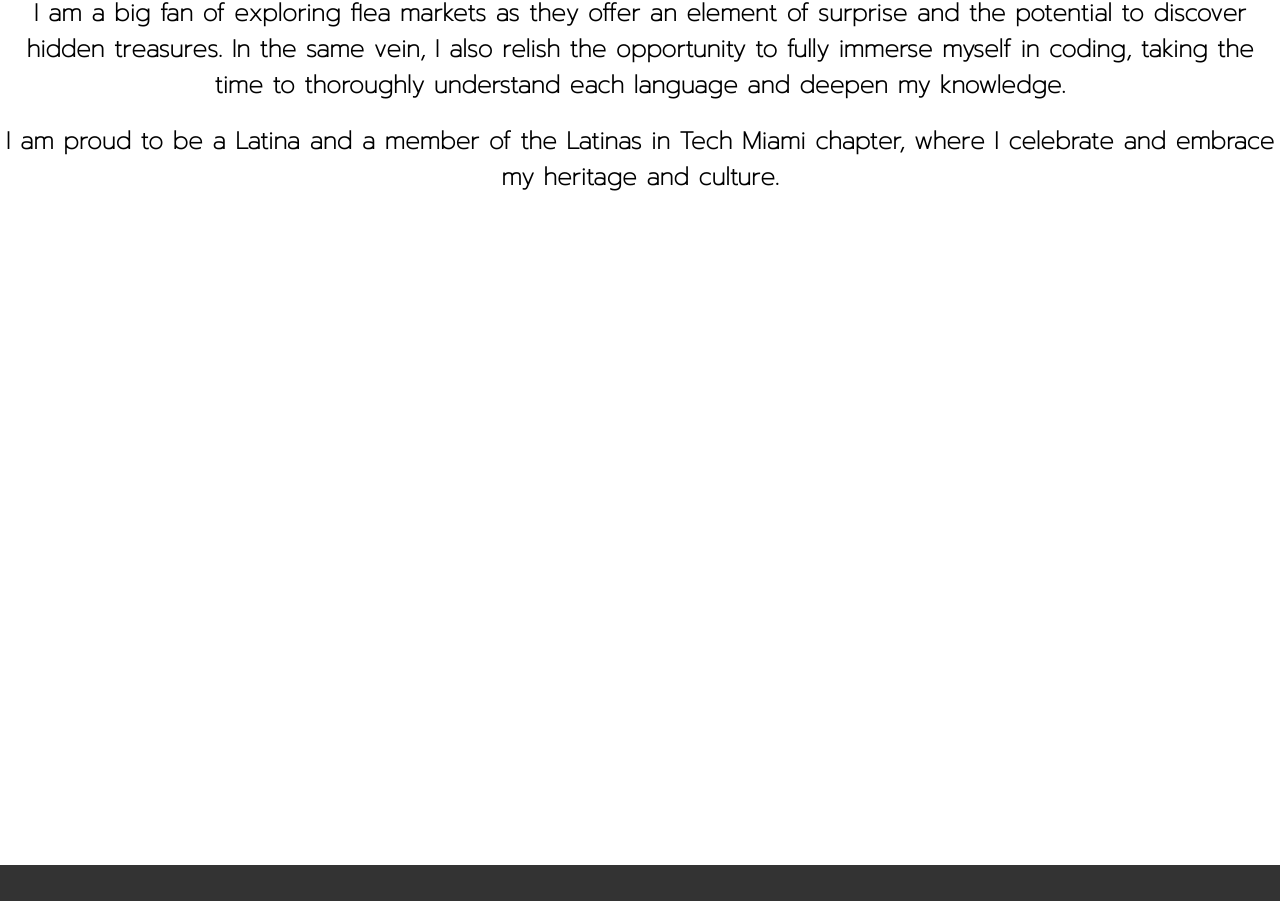
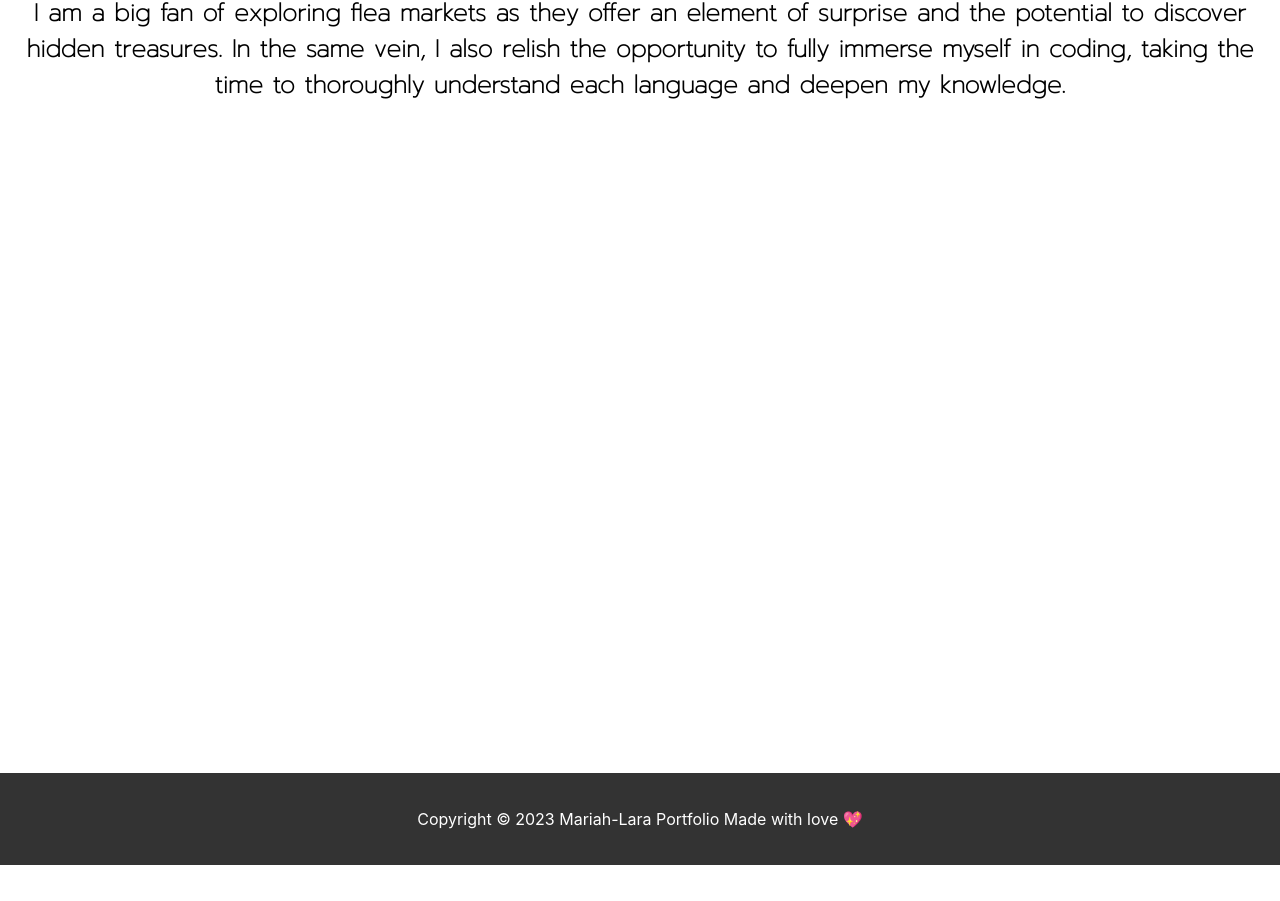
Before and after one commit to Primemerlinian/mariah-lara-portfolio, a React (Create React App) app: page /aboutme in a window 1280 px wide. Shown: the part 838-1739 px from the top of the page. After the commit the page ends 1703 px from the top, so only its background shows below. Built offline with nearby package versions, Linux system fonts and the light colour scheme; a web font is replaced by a local one.

Commit message:
add home paragraph

```diff
--- a/src/pages/AboutMe.jsx
+++ b/src/pages/AboutMe.jsx
@@ -7,7 +7,7 @@ function AboutMe() {
       <h2>In addition to being a proud pet parent of both a dog (Beauty) and  a cat (Chicken), I also love to make the most of my free time by visiting DisneyWorld, spending quality time with my family over delicious tacos, and creating cherished memories through fun activities.
 </h2>
 <h2>I am a big fan of exploring flea markets as they offer an element of surprise and the potential to discover hidden treasures. In the same vein, I also relish the opportunity to fully immerse myself in coding, taking the time to thoroughly understand each language and deepen my knowledge.</h2>
-<h2>I am proud to be a Latina and a member of the Latinas in Tech Miami chapter, where I celebrate and embrace my heritage and culture.</h2>
+
       </>
 
   )
--- a/src/pages/Home.jsx
+++ b/src/pages/Home.jsx
@@ -7,6 +7,7 @@ function Home() {
 
       <h2> A full-stack Software Engineer with an insatiable curiosity that fuels my ambition to learn more. I have extensive experience in developing dynamic and interactive web applications using technologies such as HTML, CSS, JavaScript, React, Mongoose, MongoDB, Node, and Google OAuth.</h2>
       <h2>I take great pleasure in building and developing software, even if the end result may not be perfect. The process of learning and creating is what I find most enjoyable and satisfying.</h2>
+      <h2>I am proud to be a Latina and a member of the Latinas in Tech Miami chapter, where I celebrate and embrace my heritage and culture.</h2>
       </>
   )
 }
```
